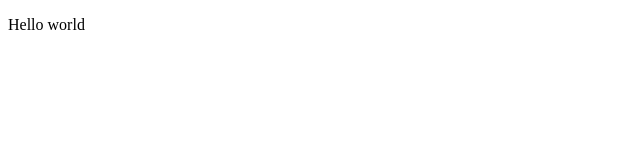
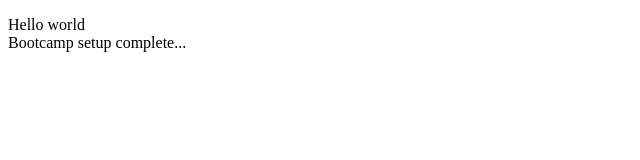
Before and after one commit to erassmirza/Bootcamp-PIAIC-Class1, a plain HTML site: page index.html in a window 1280 px wide. Shown: the whole page, without its empty margins (0-640 px from the left). Drawn offline with Linux system fonts and the light colour scheme.

Commit message:
update index.html

```diff
--- a/index.html
+++ b/index.html
@@ -7,7 +7,8 @@
 </head>
 <body>
     <p>
-        Hello world
+        Hello world <br>
+        Bootcamp setup complete...
     </p>
 </body>
 </html>
```
